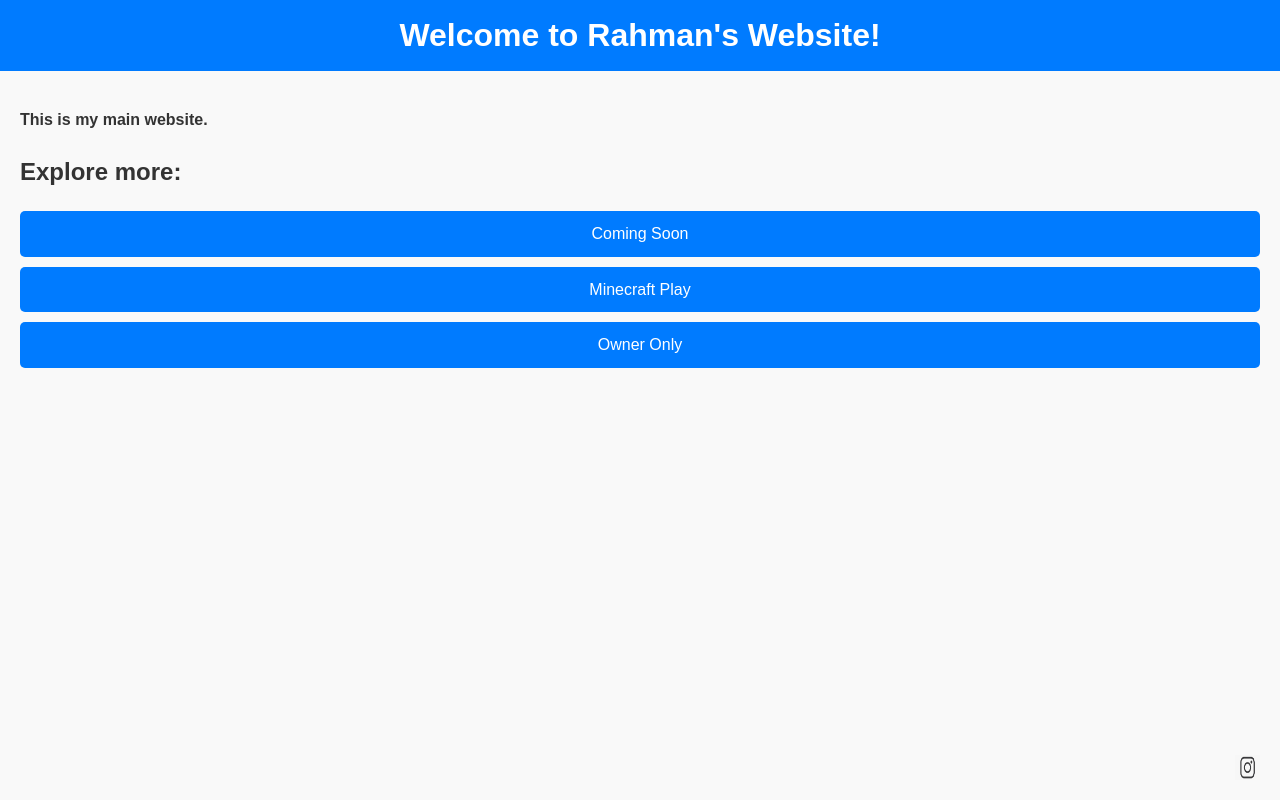
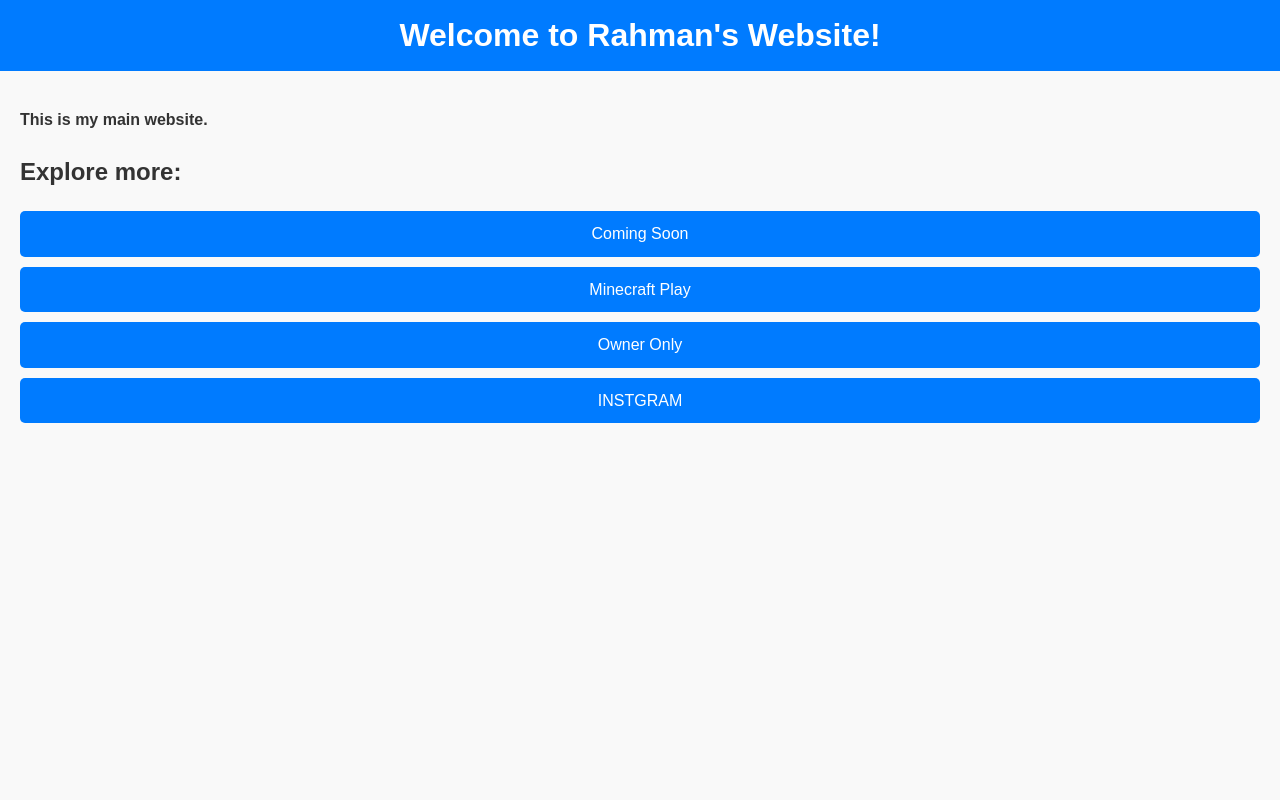
Before and after one commit to oprangerx/main, a plain HTML site: page index.html in a window 1280 px wide. Drawn offline with Linux system fonts and the light colour scheme.

Commit message:
Update index.html

```diff
--- a/index.html
+++ b/index.html
@@ -91,11 +91,8 @@
       <li><a href="https://oprangerx.github.io/main/">Coming Soon</a></li>
       <li><a href="mcpe.html">Minecraft Play</a></li>
       <li><a href="https://youtu.be/dQw4w9WgXcQ">Owner Only</a></li>
+      <li><a href="">INSTGRAM</a></li>
     </ul>
   </main>
-  <!-- Add the Instagram icon at the bottom right corner -->
-  <a href="https://www.instagram.com/_rahman._.mc_/" class="instagram-icon">
-    <img src="images.png" alt="Instagram Icon" width="25" height="25">
-  </a>
 </body>
 </html>
```
